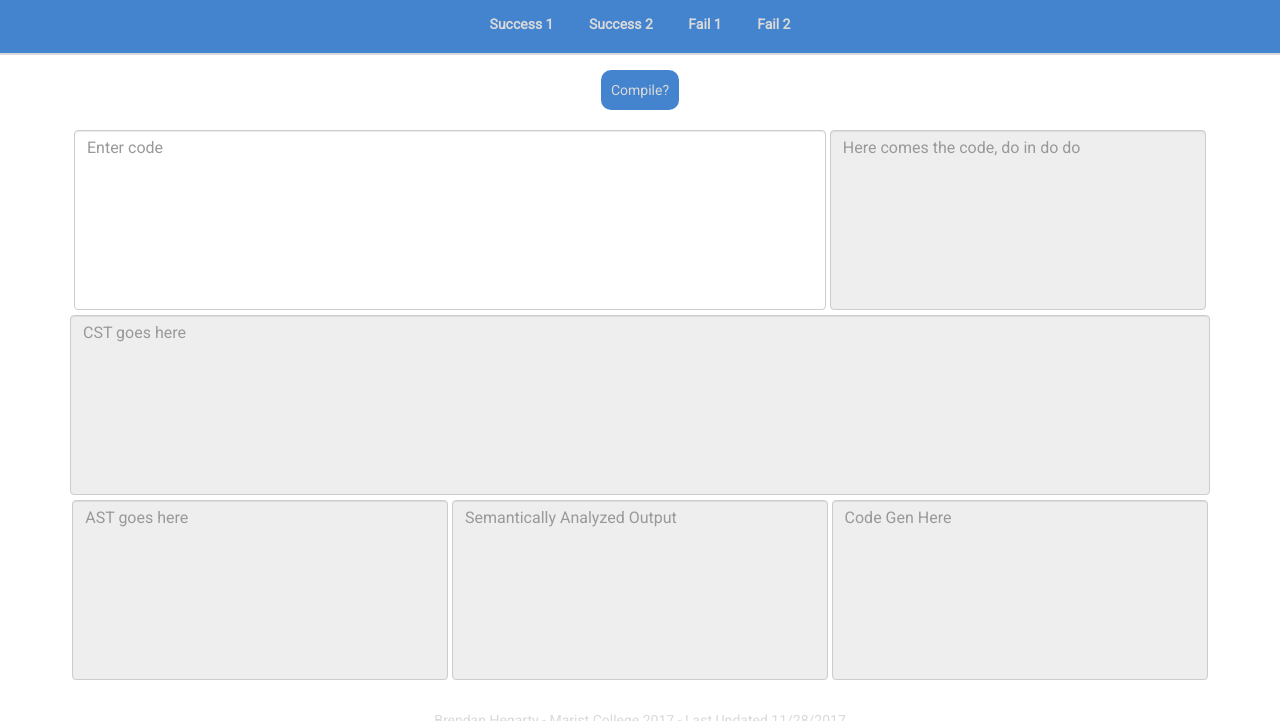
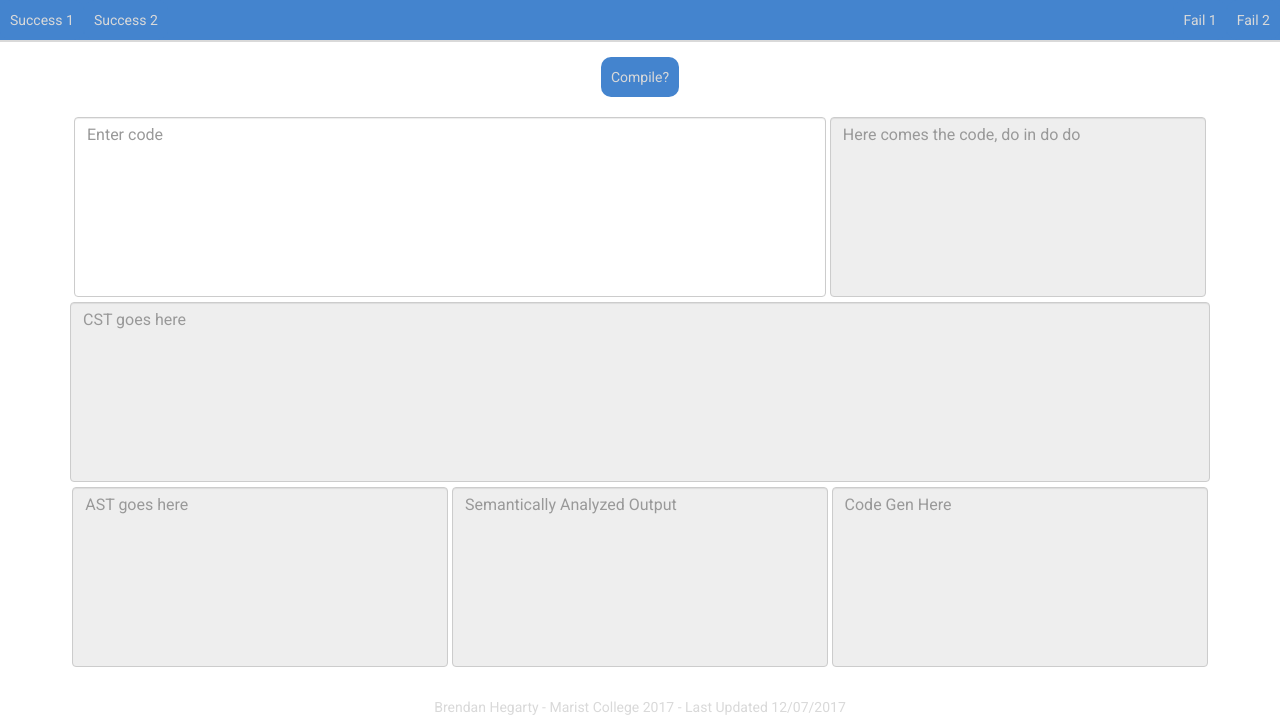
Before and after one commit to bthegarty/compiler-live, a plain HTML site: page Index.html in a window 1280 px wide. Shown: the top 721 px of the page. Drawn offline with Linux system fonts and the light colour scheme.

Commit message:
Test Cases and Nav bar fix
-added buttons to nav that add test cases
-added file for test cases
-edited some error messages
-added grammar file

```diff
--- a/Index.html
+++ b/Index.html
@@ -7,45 +7,39 @@
 	<link rel="stylesheet" href="style.css"></link>
 	<link href="bootstrap.css" rel="stylesheet">
 	<link href="https://fonts.googleapis.com/css?family=Roboto" rel="stylesheet">
-	<!-- <link rel="stylesheet" href="https://maxcdn.bootstrapcdn.com/bootstrap/3.3.7/css/bootstrap.min.css"> -->
 	<script src="js/lexer.js",></script>
 	<script src="js/parser.js"></script>
 	<script src="js/ast.js"></script>
 	<script src="js/codeGen.js"></script>
+	<script src="js/tests.js"></script>
 	<script src="https://use.fontawesome.com/5682bd9388.js"></script>
 </head>
 <body>
 	<ul>
-	  <!--these dont go anywhere yet. ill worry about it later-->
-		<li><a id="success" href="#success1"><b>Success 1</b></a></li>
-	  <li><a id="success" href="#success2"><b>Success 2</b></a></li>
-	  <li><a id="fail" href="#fail1"><b>Fail 1</b></a></li>
-		<li><a id="fail" href="#fail2"><b>Fail 2</b></a></li>
+		<button id="success" type = "button" onclick="testCaseOne();">Success 1</button>
+		<button id="success" type = "button" onclick="testCaseTwo();">Success 2</button>
+		<button id="fail" type = "button" onclick="testCaseThree();">Fail 2</button>
+		<button id="fail" type = "button" onclick="testCaseFour();">Fail 1</button>
+		<!-- <li><a id="success" onclick="testCaseOne();"><b>Success 1</b></a></li> -->
+	  <!-- <li><a id="success" href="#"><b>Success 2</b></a></li> -->
+		<!-- <li><a id="center"><b>GARTY</b></a></li>  -->
+	  <!-- <li><a id="fail" href="#"><b>Fail 1</b></a></li> -->
+		<!-- <li><a id="fail" href="#"><b>Fail 2</b></a></li> -->
 	</ul>
-
 		<button type = "button" onclick="lexer();">Compile?</button>
-	<!-- <button onclick="parser(); return false">PARSE ME!</button> -->
-	<!-- <button onclick="ast(); return false">ANALYZE ME!</button> -->
 	<form>
 		<div class="container">
-		<!-- <label for="textarea">Input</label> -->
 			<textarea id="inputText" class="form-control" placeholder="Enter code" style="height: 180px;"></textarea>
-		<!--document get id by value store in var-->
-		<!-- <label for="textarea">Input</label> -->
 			<textarea id="outputText" class="form-control noResize" placeholder="Here comes the code, do in do do" style="height: 180px;" readonly="readonly"></textarea>
-		<!--document get id by value store in var-->
 			<textarea id="outputParse" class="form-control noResize" placeholder="CST goes here" style="height: 180px;" readonly="readonly"></textarea>
 		</br>
-		<!--document get id by value store in var-->
 			<textarea id="outputAST" class="form-control noResize" placeholder="AST goes here" style="height: 180px;" readonly="readonly"></textarea>
 			<textarea id="outputCode" class="form-control noResize" placeholder="Semantically Analyzed Output" style="height: 180px;" readonly="readonly"></textarea>
 			<textarea id="outputGen" class="form-control noResize" placeholder="Code Gen Here" style="height: 180px;" readonly="readonly"></textarea>
 		</div>
-	<!--button has to run lexer.js onclick-->
-	<!--I am one with the force.... the force probably isnt with me-->
 	</form>
 	<div class="footer">
-	<div id="center" class="center"><p>Brendan Hegarty - Marist College 2017 - Last Updated 11/28/2017</p>
+	<div class="center"><p>Brendan Hegarty - Marist College 2017 - Last Updated 12/07/2017</p>
 	</div>
 	<!-- Social links here -->
 	<div id="right" class="right">
--- a/js/lexer.js
+++ b/js/lexer.js
@@ -53,9 +53,10 @@ function lexer (){
 	lexmemeCount = 0;
 	currLineNum = 1;
 	var inputText = document.getElementById("inputText").value;
+	// inputText.reset();
 
 	console.log("Lexing " + currLineNum);
-	document.getElementById("outputText").value += "please hold for lex " + currLineNum + "\n";
+	document.getElementById("outputText").value += "Please enter code to be compiled in box " + currLineNum + "\n";
 
 	for (lexmemeBegin = 0; lexmemeBegin < inputText.length; lexmemeBegin++){
 
--- /dev/null
+++ b/js/tests.js
@@ -0,0 +1,60 @@
+function testCaseOne(){
+  document.getElementById("inputText").value += '{' + '\n'
+  document.getElementById("inputText").value += 'int a' + '\n'
+  document.getElementById("inputText").value += 'a = 5' + '\n'
+  document.getElementById("inputText").value += 'boolean b' + '\n'
+  document.getElementById("inputText").value += 'b = true' + '\n'
+  document.getElementById("inputText").value += 'string c' + '\n'
+  document.getElementById("inputText").value += 'c = "alan"' + '\n'
+  document.getElementById("inputText").value += 'print (a)' + '\n'
+  document.getElementById("inputText").value += 'print (b)' + '\n'
+  document.getElementById("inputText").value += 'print (c)' + '\n'
+  document.getElementById("inputText").value += '{' + '\n'
+  document.getElementById("inputText").value += 'int d' + '\n'
+  document.getElementById("inputText").value += 'd = 6' + '\n'
+  document.getElementById("inputText").value += 'string e' + '\n'
+  document.getElementById("inputText").value += 'e = "cgen"' + '\n'
+  document.getElementById("inputText").value += 'boolean f' + '\n'
+  document.getElementById("inputText").value += 'f = false' + '\n'
+  document.getElementById("inputText").value += 'print (d)' + '\n'
+  document.getElementById("inputText").value += 'print (e)' + '\n'
+  document.getElementById("inputText").value += 'print (f)' + '\n'
+  document.getElementById("inputText").value += '}' + '\n'
+  document.getElementById("inputText").value += '}$' + '\n'
+}
+
+function testCaseTwo(){
+  document.getElementById("inputText").value += '{' + '\n'
+  document.getElementById("inputText").value += 'int a' + '\n'
+  document.getElementById("inputText").value += 'string b' + '\n'
+  document.getElementById("inputText").value += 'a = 5' + '\n'
+  document.getElementById("inputText").value += 'b = "this is a test"' + '\n'
+  document.getElementById("inputText").value += '{' + '\n'
+  document.getElementById("inputText").value += 'boolean c' + '\n'
+  document.getElementById("inputText").value += '}' + '\n'
+  document.getElementById("inputText").value += '}$' + '\n'
+}
+
+//unrecognised token. String needs to be in qoutes
+// will fail anyway because boolean and its value are out of scope
+function testCaseThree(){
+  document.getElementById("inputText").value += '{' + '\n'
+  document.getElementById("inputText").value += 'int a' + '\n'
+  document.getElementById("inputText").value += 'string b' + '\n'
+  document.getElementById("inputText").value += 'a = 5' + '\n'
+  document.getElementById("inputText").value += 'b = hi' + '\n'
+  document.getElementById("inputText").value += 'c = true' + '\n'
+  document.getElementById("inputText").value += '{' + '\n'
+  document.getElementById("inputText").value += 'boolean c' + '\n'
+  document.getElementById("inputText").value += '}' + '\n'
+  document.getElementById("inputText").value += '}$' + '\n'
+}
+
+// No end token. Fails parse
+function testCaseFour(){
+  document.getElementById("inputText").value += '{' + '\n'
+  document.getElementById("inputText").value += 'int a' + '\n'
+  document.getElementById("inputText").value += 'string b' + '\n'
+  document.getElementById("inputText").value += '}' + '\n'
+
+}
--- a/style.css
+++ b/style.css
@@ -39,6 +39,7 @@ button{
 }
   button:hover{
     color: #f9cf00;
+    background-color: #286da8;
   }
 
 ul {
@@ -53,8 +54,8 @@ ul {
 }
 
 li {
-    float: inherit;
-    display: inline-block;
+    /*This was effecting nav positioning*/
+    display: initial;
 }
 
 li a {
@@ -72,18 +73,21 @@ form{
   padding-top: 20px;
 }
 
-#home{
-  /*text-align: center;
-  width: 50%;
-  margin: 0 auto;*/
+#success{
+  float: left;
+  background-color: #4484ce;
+  text-decoration: none;
 }
 
-#success{
-  float: left;
+#center{
+  display: inline-block;
+  color: #f9cf00;
 }
 
 #fail{
   float: right;
+  background-color: #4484ce;
+  text-decoration: none;
 }
 
 /*bottom bits*/
```
Also changed, not shown: 1 other file.
